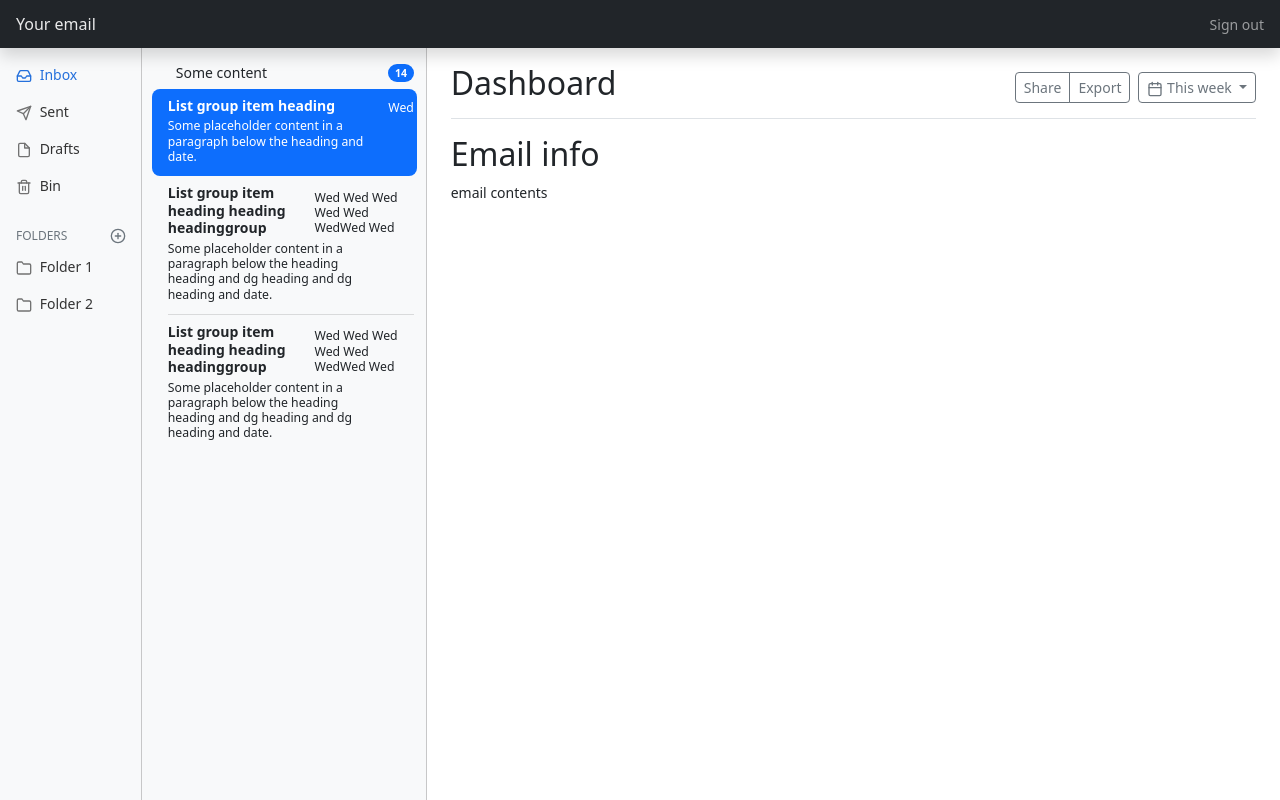
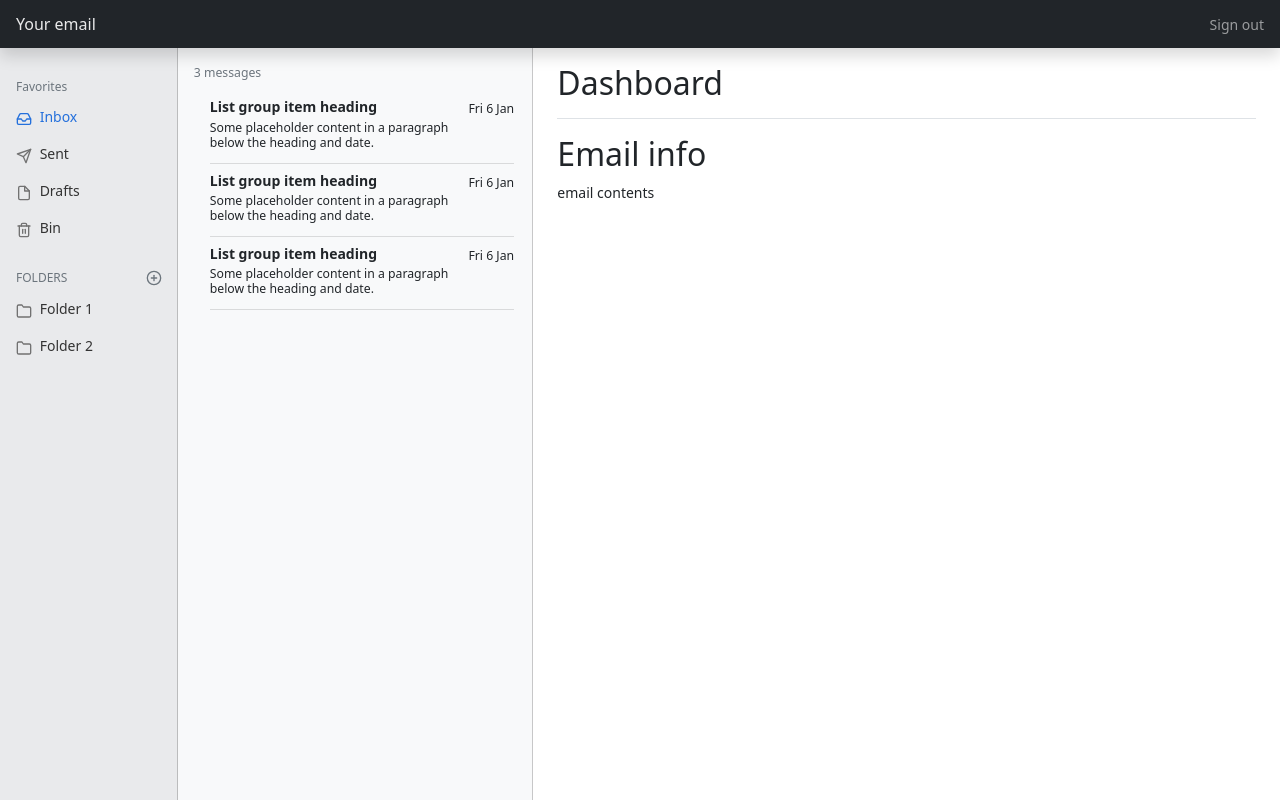
Before and after one commit to VladimirFokow/email-client-app, a Flask app: page /inbox/ in a window 1280 px wide. Run offline with Flask 2, Linux system fonts and the light colour scheme; some libraries are stand-ins or nearby versions.

Commit message:
some progress

```diff
--- a/email-client-app/static/script.js
+++ b/email-client-app/static/script.js
@@ -38,7 +38,7 @@ function whenClickedOnEmail() {
   copyToClipboard($("#navbar-email").text())
 
   // Write "Copied!" it to the emailTooltip:
-  writeToTooltip("Copied!")
+  writeToTooltip("✅ Copied!")
   // disable the click event listener on the $("#navbar-email"):
   $("#navbar-email").off("click")
 
--- a/email-client-app/static/style.css
+++ b/email-client-app/static/style.css
@@ -8,10 +8,10 @@
   --shadow-color: rgba(0, 0, 0, .2);
 
   /* For the center column: */
-  --distance-left: 1.6rem;
-  --distance-right: 0.8rem;
-  /* Their average: */
-  --half-distance: calc((var(--distance-left) + var(--distance-right)) / 2);
+  --distance-left: 2rem;
+  --distance-right: 1.2rem;
+  /* Margin of the selection box: */
+  --margin-of-selection: 0.6rem;
 }
 
 
@@ -54,8 +54,13 @@ body {
 }
 
 .sidebar {
-  padding: var(--navbar-height) 0 0;
-  box-shadow: inset -1px 0 0 var(--shadow-color);
+  padding: var(--navbar-height) 0 0;  /* Height of navbar */
+  box-shadow: inset -1px 0 0 var(--shadow-color);  /* Vertical line on the right */
+}
+
+/* First .sidebar child of the .sidebars .row class: */
+.sidebars-container .row > .sidebar:first-child {
+  background-color: rgba(108, 117, 125, 0.15); /* light grey background */
 }
 
 .sidebar .nav-link {
@@ -110,17 +115,22 @@ body {
 }
 
 .list-group-item.active {
-  width: calc(100% - var(--half-distance));
-  margin-left: calc(var(--half-distance) / 2);
-  margin-right: calc(var(--half-distance) / 2);
-  padding-left: calc(var(--distance-left) - var(--half-distance) / 2);
-  padding-right: calc(var(--distance-right) - var(--half-distance) / 2);
+  width: calc(100% - var(--margin-of-selection) * 2);
+  margin-left: var(--margin-of-selection);
+  margin-right: var(--margin-of-selection);
+  padding-left: calc(var(--distance-left) - var(--margin-of-selection));
+  padding-right: calc(var(--distance-right) - var(--margin-of-selection));
   /* Make background corners round: */
   border-radius: 0.5rem;
 
   /* background-color: var(--bs-list-group-active-bg); /* activated by default - blue background */
-  /* background-color: var(--bs-secondary); /* medium grey text */
-  /* color: var(--bs-list-group-color);  /* black as all others */
+  background-color: rgba(108, 117, 125, 0.20); /* light grey background - if inactive */
+  color: var(--bs-list-group-color);  /* black text like all others */
+
+  /* Disable shadow: */
+  box-shadow: none;
+
+  /* background-color: var(--bs-secondary); /* medium grey text (so quite light) */
   /* color: var(--bs-list-group-action-color);  /* lighter */
 }
 
--- a/email-client-app/templates/index.html
+++ b/email-client-app/templates/index.html
@@ -20,20 +20,23 @@
 <div class="container-fluid">
   <div class="row">
 
-    <!-- Column 1: the 2 sidebars -->
-    <div class="col-sm-3 col-lg-4 sidebars-container">
+    <!-- Column 1: contains 2 sidebars -->
+    <div class="col-sm-4 col-lg-5 sidebars-container">
       <div class="row">
         <!-- First sidebar -->
-        <nav class="col-lg-4 d-none d-lg-block bg-light sidebar">
+        <nav class="col-lg-4 d-none d-lg-block bg-lighter sidebar">
           <!--
             col-lg-4: 4 columns wide on large screens and wider.
             d-none is Bootstrap's "display: none" class, and
             d-lg-block is Bootstrap's "display: block" class for large screens and wider.
             The reason why we need both is because d-none is a responsive class, and d-lg-block is a breakpoint class.  Responsive classes are applied at all screen sizes, while breakpoint classes are only applied at the specified screen size and larger.
-            bg-light: light grey background
+            bg-light: light grey background. A tiny little bit darker background that this is: #f8f9fa. A Bootstrap class for a tiny little bit darker background than this is bg-lighter.
             sidebar: custom CSS (for both sidebars in common)
           -->
           <div class="sidebar-sticky">
+            <h6 class="sidebar-heading d-flex justify-content-between align-items-center px-3 mt-4 mb-1 text-muted">
+              Favorites
+            </h6>
             <ul class="nav flex-column">
               <li class="nav-item">
                 <a class="nav-link active" href="{{ url_for('access_folder', folder='inbox') }}">
@@ -94,63 +97,29 @@
               <!--
                 list-group: make the element a list group. This is a special type of list that is styled to look like a group of cards, meaning that each list item will have a border and a background color.
                 list-group-flush: remove the borders between the list group items. These borders are located at the top and bottom of each list item.
-                border-bottom: add a border at the bottom of the element.
               -->
+              <p class="text-muted small mt-1 mb-2 pt-1 px-3">{{ '3 messages' }}</p>  <!-- TODO- insert n messages: -->
 
-
-              <!-- for ... -->
-              <a href="#" class="list-group-item d-flex justify-content-between align-items-start py-2 lh-sm">
-                <div class="ms-2 me-auto">
-                  Some content
-                </div>
-                <span class="badge bg-primary rounded-pill">14</span>
-              </a>
-              <!-- endfor -->
-
-              <!-- for ... -->
-              <a href="#" class="list-group-item list-group-item-action active py-2 lh-sm">
+              {% for i in range(3) %}  <!-- TODO- iterate over the real messages -->  <!-- TODO- deal with large message bodies -->
+              <a href="#" class="list-group-item list-group-item-action py-2 lh-sm">  <!-- active -->   <!-- TODO- deal with active message -->
                 <!--
                   list-group-item: make the element a list group item. This is a special type of list item that is styled to look like a card.
                   list-group-item-action: necessary for the list group item to be clickable.
-                  active: highlight the current list group item.
                   py-2: add 1rem of padding to the top and bottom of the list group item.
                   lh-sm: make the list group item's text smaller.
+                  active: highlight the current list group item.
                 -->
                 <div class="d-flex w-100 align-items-center justify-content-between">
                   <strong class="mb-1">List group item heading</strong>
-                  <small>Wed</small>
+                  <small>Fri 6 Jan</small>
                 </div>
                 <div class="col-10 mb-1 small">Some placeholder content in a paragraph below the heading and date.</div>
               </a>
-              <!-- endfor -->
-
-              <!-- for ... -->
-              <a href="#" class="list-group-item list-group-item-action py-2 lh-sm">
-                <div class="d-flex w-100 align-items-center justify-content-between">
-                  <strong class="mb-1">List group item heading heading headinggroup</strong>
-                  <small>Wed Wed Wed Wed Wed WedWed Wed</small>
-                </div>
-                <div class="col-10 mb-1 small">Some placeholder content in a paragraph below the heading heading and dg heading and dg heading and date.</div>
-              </a>
-              <!-- endfor -->
 
               <div class="horizontal-divider"></div>
-
-              <!-- for ... -->
-              <a href="#" class="list-group-item list-group-item-action py-2 lh-sm">
-                <div class="d-flex w-100 align-items-center justify-content-between">
-                  <strong class="mb-1">List group item heading heading headinggroup</strong>
-                  <small>Wed Wed Wed Wed Wed WedWed Wed</small>
-                </div>
-                <div class="col-10 mb-1 small">Some placeholder content in a paragraph below the heading heading and dg heading and dg heading and date.</div>
-              </a>
-              <!-- endfor -->
+              {% endfor %}
 
             </div>
-
-
-
-
 
           </div>
         </nav>
@@ -158,21 +127,14 @@
       </div>  <!-- End of row that contains 2 sidebars -->
     </div>  <!-- End of column 1 -->
 
+
+
     <!-- Column 2: the Main area -->
-    <main role="main" class="col-md-8 ms-sm-auto px-4">
+    <main role="main" class="col-md-8 col-lg-7 ms-sm-auto px-4">
 
       <div class="d-flex justify-content-between flex-wrap flex-md-nowrap align-items-center pt-3 pb-2 mb-3 border-bottom">
         <h1 class="h2">Dashboard</h1>
-        <div class="btn-toolbar mb-2 mb-md-0">
-          <div class="btn-group me-2">
-            <button type="button" class="btn btn-sm btn-outline-secondary">Share</button>
-            <button type="button" class="btn btn-sm btn-outline-secondary">Export</button>
-          </div>
-          <button type="button" class="btn btn-sm btn-outline-secondary dropdown-toggle">
-            <span data-feather="calendar" class="align-text-bottom"></span>
-            This week
-          </button>
-        </div>
+
       </div>
 
       <h2>Email info</h2>
```
